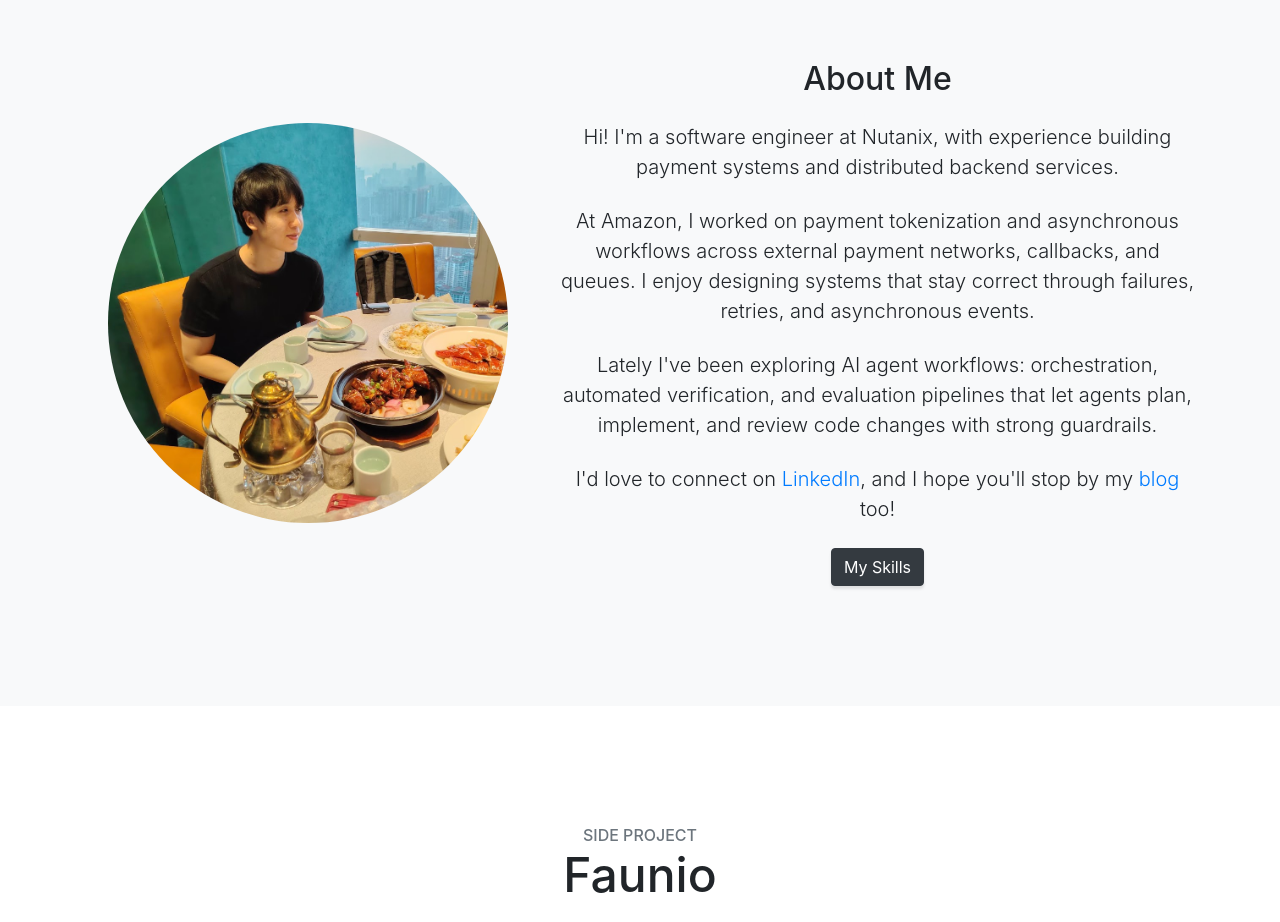
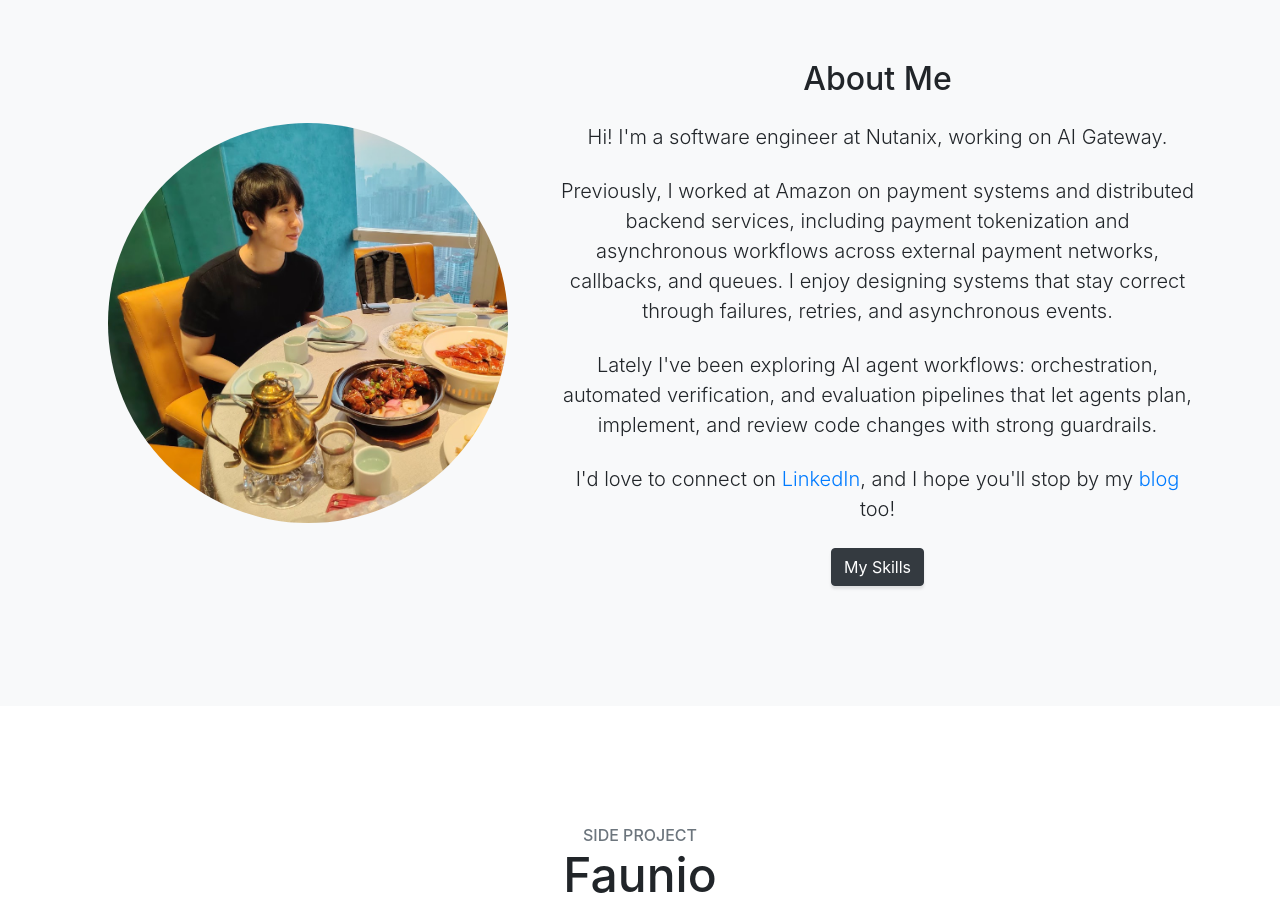
Before and after one commit to mo-morgan/mo-morgan.github.io, a website with bundled scripts: page index.html in a window 1280 px wide. Shown: the part 860-1782 px from the top of the page. Built offline with nearby package versions, Linux system fonts and the light colour scheme.

Commit message:
Clarify AI Gateway role at Nutanix and prior Amazon work

```diff
--- a/index.html
+++ b/index.html
@@ -106,15 +106,15 @@
             <h2 class="mb-4">About Me</h2>
 
             <p class="lead mb-4">
-              Hi! I'm a software engineer at Nutanix, with experience building
-              payment systems and distributed backend services.
+              Hi! I'm a software engineer at Nutanix, working on AI Gateway.
             </p>
 
             <p class="lead mb-4">
-              At Amazon, I worked on payment tokenization and asynchronous
-              workflows across external payment networks, callbacks, and
-              queues. I enjoy designing systems that stay correct through
-              failures, retries, and asynchronous events.
+              Previously, I worked at Amazon on payment systems and distributed
+              backend services, including payment tokenization and asynchronous
+              workflows across external payment networks, callbacks, and queues.
+              I enjoy designing systems that stay correct through failures,
+              retries, and asynchronous events.
             </p>
 
             <p class="lead mb-4">
```
